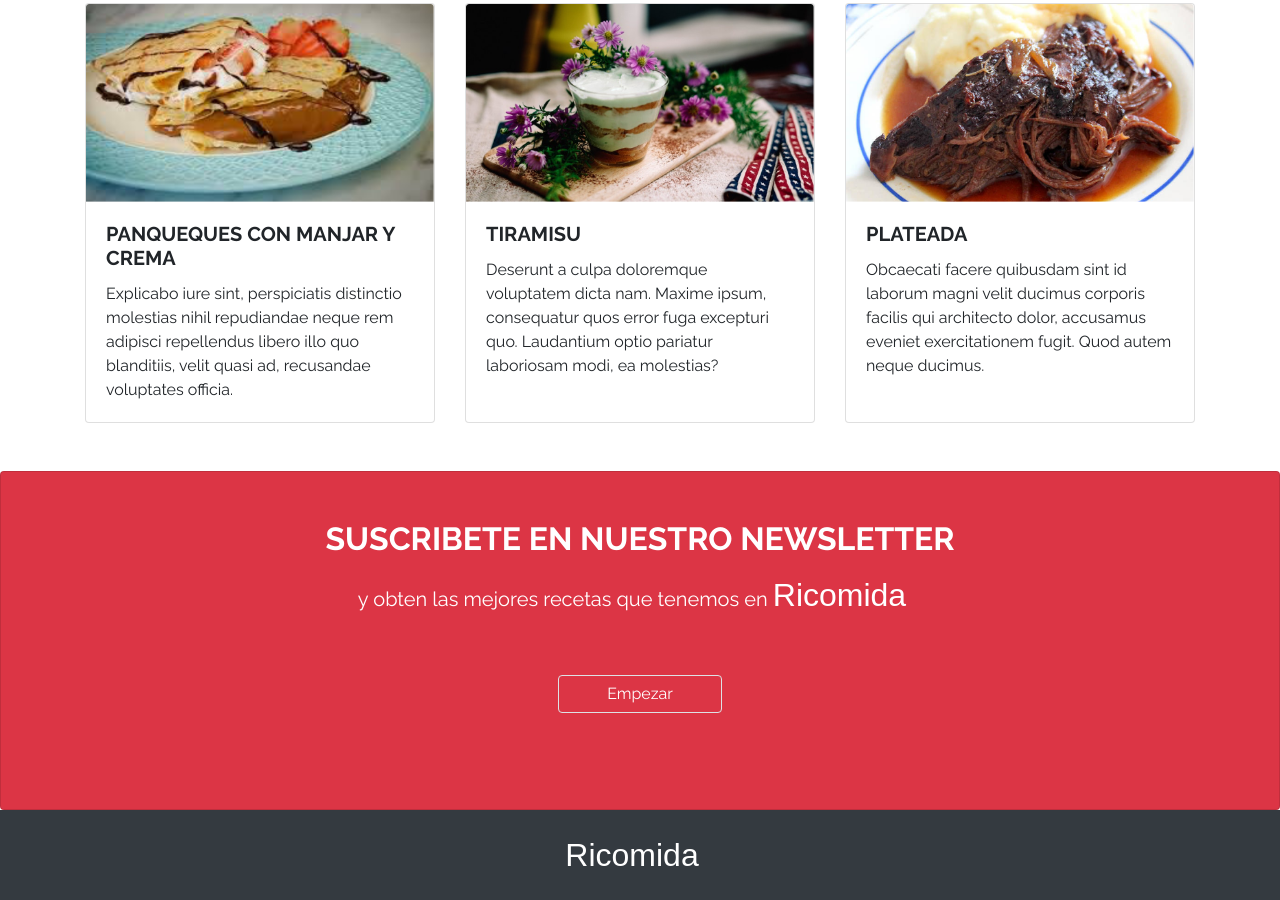
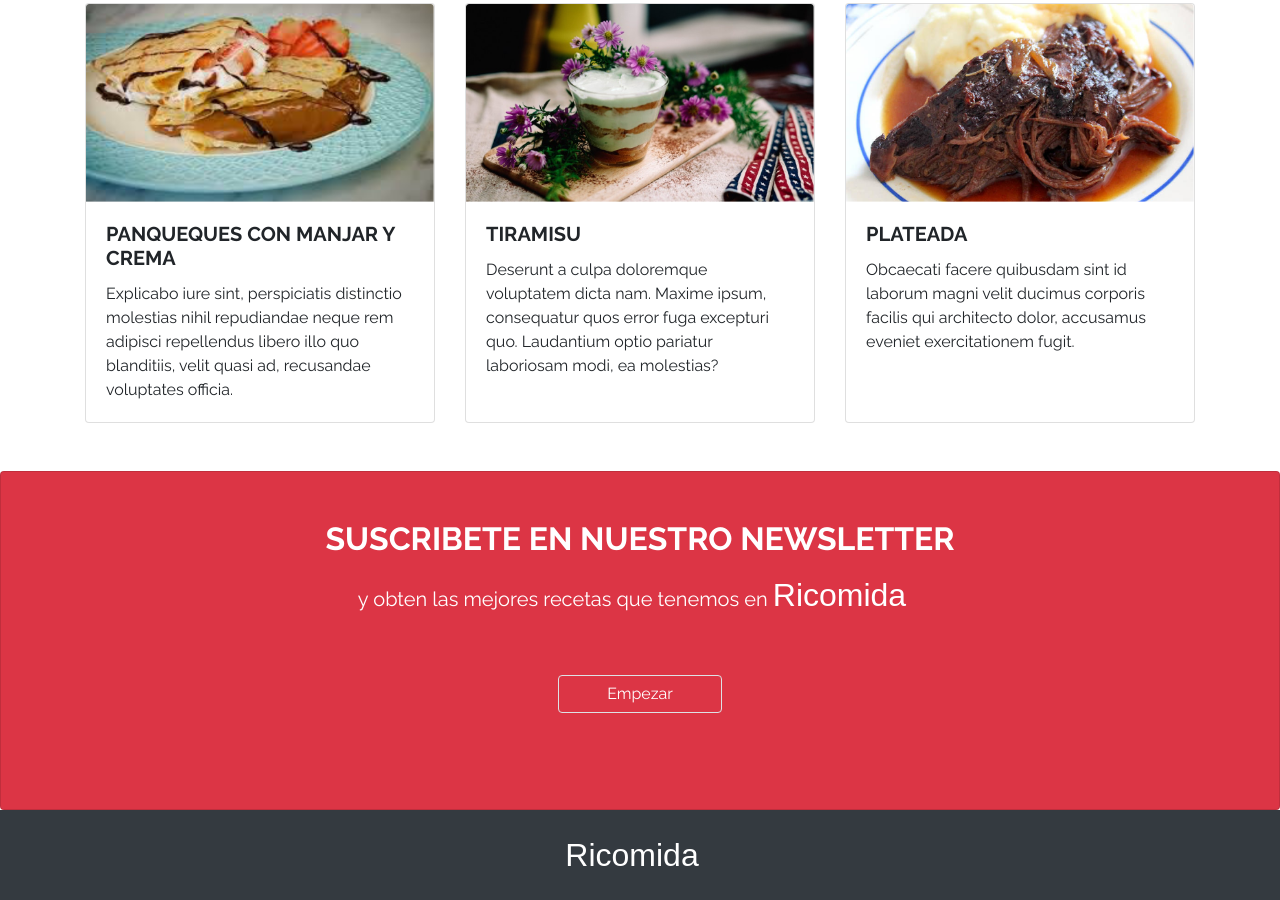
Before and after one commit to krakerbrain/Desafio-Ricomida, a plain HTML site: page index.html in a window 1280 px wide. Shown: the part 1933-2833 px from the top of the page. Drawn offline with nearby package versions, Linux system fonts and the light colour scheme; a web font is replaced by a local one.

Commit message:
Commit Final

```diff
--- a/index.html
+++ b/index.html
@@ -171,7 +171,7 @@
           <img class="card-img-top" src="assets\img\recipe-card-3.png" alt="Plateada">
           <div class="card-body">
             <h5 class="card-title font-weight-bold">PLATEADA</h5>
-            <p class="card-text">Obcaecati facere quibusdam sint id laborum magni velit ducimus corporis facilis qui architecto dolor, accusamus eveniet exercitationem fugit. Quod autem neque ducimus.</p>
+            <p class="card-text">Obcaecati facere quibusdam sint id laborum magni velit ducimus corporis facilis qui architecto dolor, accusamus eveniet exercitationem fugit.</p>
           </div>
         </div>
       </div>
```
